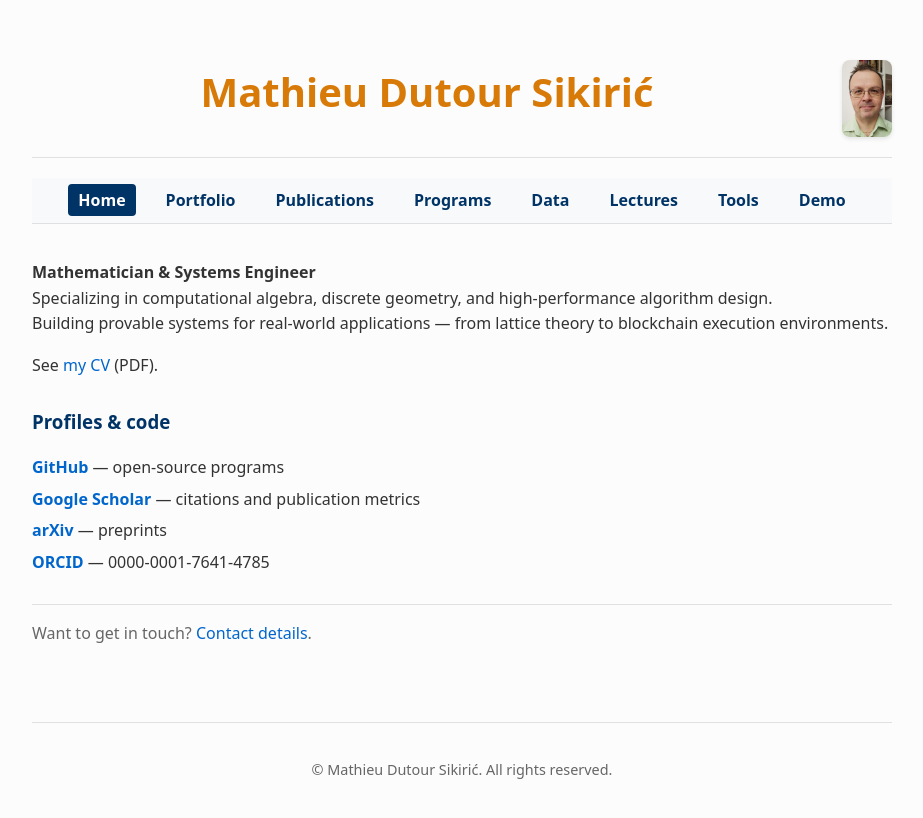
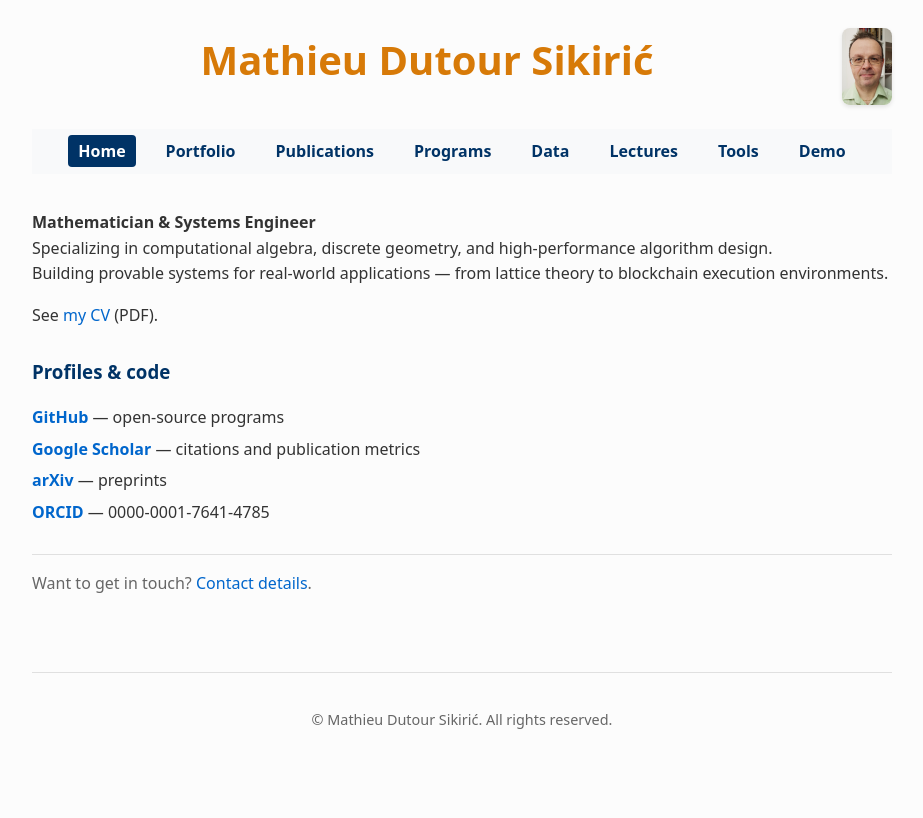
Before and after one commit to MathieuDutSik/mathieudutsik.github.io, a Jekyll site: the page built from index.html, in a window 1280 px wide. Shown: the top 818 px of the page, without its empty margins (178-1101 px from the left). Built offline with Jekyll 4.4.1, drawn with Linux system fonts in a browser that asks for light colours.

Commit message:
Bring the header closer to the top and drop the lines around the menu.
Co-Authored-By: Claude Opus 5.5 <noreply@anthropic.com>

```diff
--- a/css/style.css
+++ b/css/style.css
@@ -31,9 +31,8 @@ body {
 
 header {
     text-align: center;
-    padding: 40px 0 20px;
-    border-bottom: 1px solid var(--border-color);
-    margin-bottom: 20px;
+    padding: 8px 0 12px;
+    margin-bottom: 12px;
 }
 
 header h1 {
@@ -62,7 +61,6 @@ header::after {
 nav {
     background-color: var(--nav-bg);
     padding: 10px 0;
-    border-bottom: 1px solid var(--border-color);
 }
 
 nav ul {
@@ -660,7 +658,11 @@ footer {
     header img.profile-photo {
         float: none;
         display: block;
-        margin: 0 auto 20px;
+        margin: 0 auto 8px;
+    }
+
+    header h1 {
+        font-size: 1.8rem;
     }
 
     header {
```
